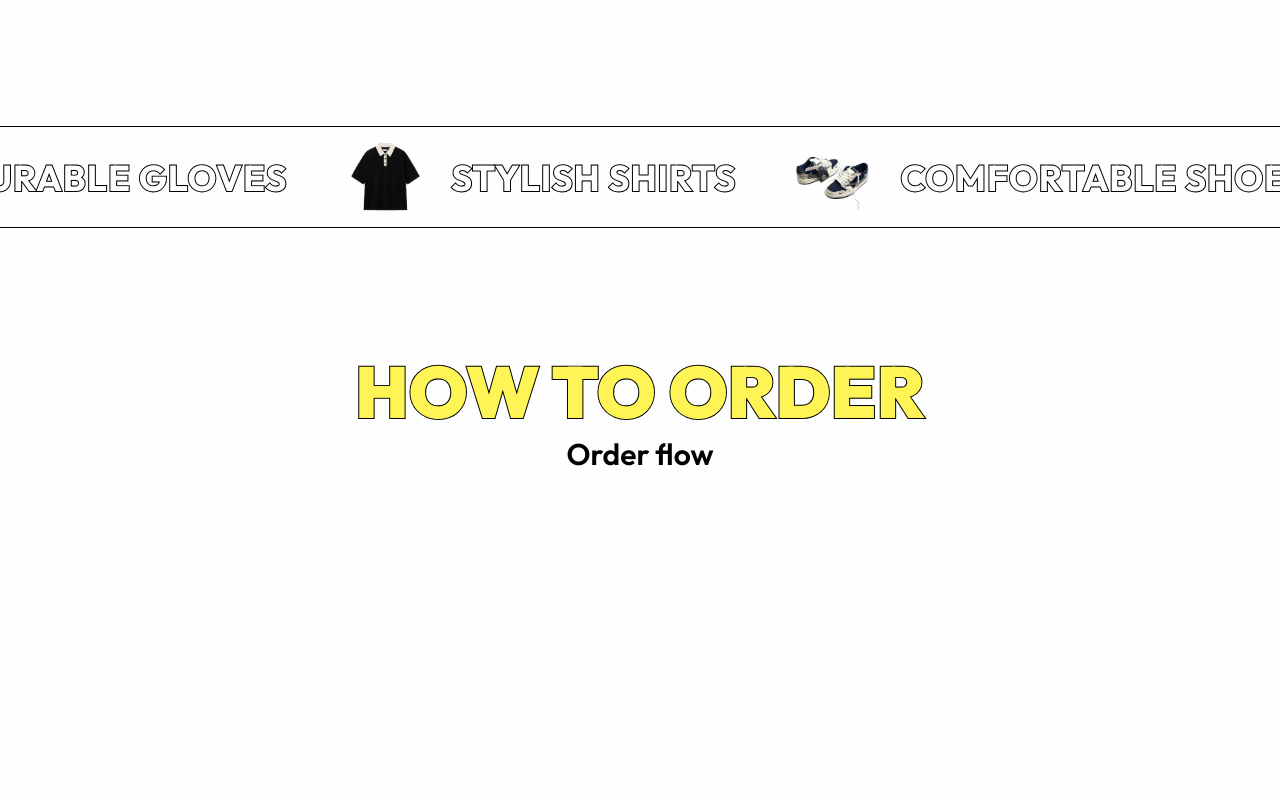
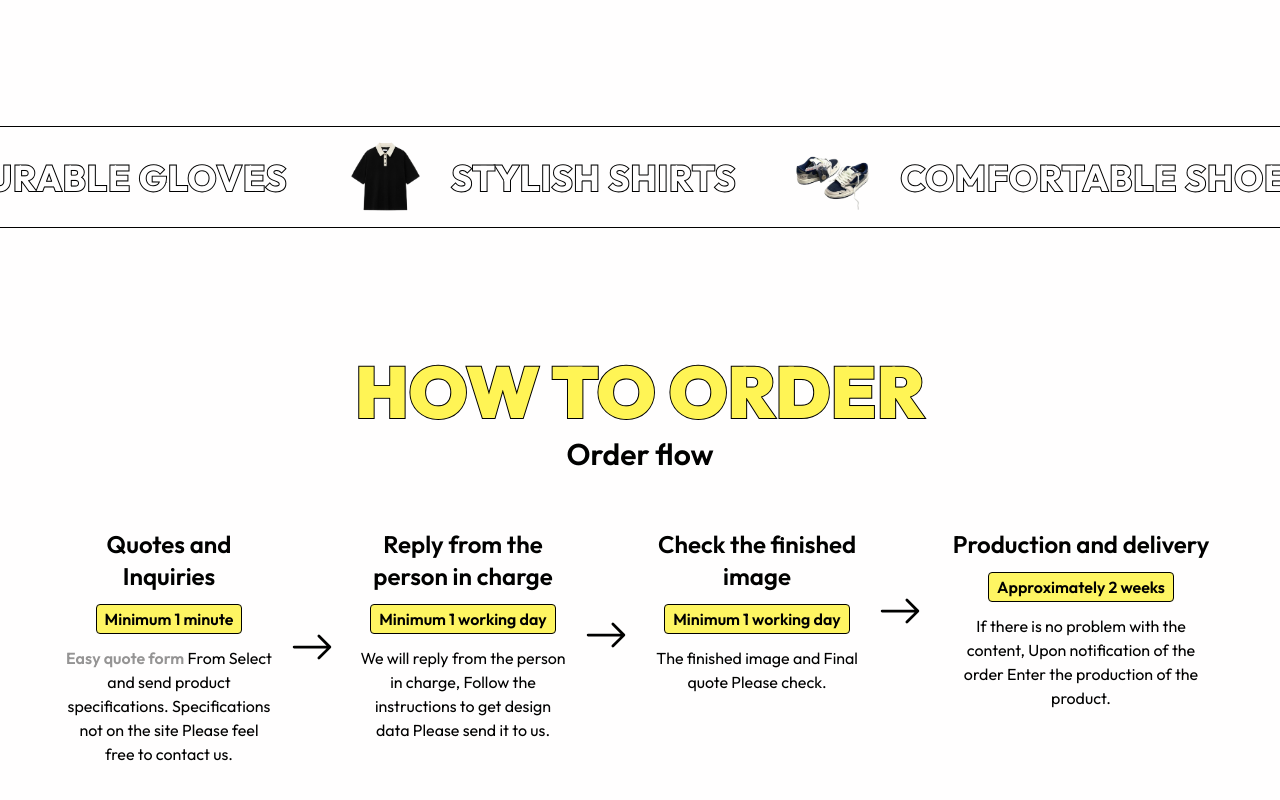
Before and after one commit to sayeed-dev-07/sellora, a Next.js app: page / in a window 1280 px wide. Shown: the part 4260-5060 px from the top of the page. Before the commit the page ends 4804 px from the top, so only its background shows below. Built offline with nearby package versions, Linux system fonts and the light colour scheme.

Commit message:
added orderflow fully

```diff
--- /dev/null
+++ b/app/order/page.tsx
@@ -0,0 +1,11 @@
+import React from 'react';
+
+const page = () => {
+    return (
+        <div>
+            order Page
+        </div>
+    );
+};
+
+export default page;
--- a/components/FeatureSection/FeatureCard.tsx
+++ b/components/FeatureSection/FeatureCard.tsx
@@ -17,7 +17,7 @@ const FeatureCard = ({ id }: { id: 1 | 2 | 3 | 4 }) => {
                     0{data.id}
                 </div>
             </div>
-            <div className='flex flex-col gap-y-3 text-center sm:w-[360px] w-full justify-center pb-[2%] sm:max-w-none'>
+            <div className='flex flex-col gap-y-3 text-center sm:w-90 w-full justify-center pb-[2%] sm:max-w-none'>
                 <h3 className='sm:text-2xl text-xl font-semibold'>{data.title}</h3>
                 <p className='text-start text-sm sm:text-lg'>{data.des}</p>
             </div>
--- a/components/OrderFlow/OrderFlow.tsx
+++ b/components/OrderFlow/OrderFlow.tsx
@@ -1,8 +1,10 @@
+import Link from 'next/link';
 import React from 'react';
+import { BsArrowDown, BsArrowRight } from 'react-icons/bs';
 
 const OrderFlow = () => {
     return (
-        <div className='py-[5%]'>
+        <div className='sm:py-[5%] py-3 flex flex-col gap-y-12'>
             {/* title section  */}
             <div className='text-center'>
                 <h1 className="font-outfit  text-[#FFF455] text-4xl sm:text-6xl md:text-7xl font-black  uppercase
@@ -11,6 +13,64 @@ const OrderFlow = () => {
                 </h1>
                 <p className='sm:text-3xl text-xl py-2 font-semibold'>Order flow</p>
             </div>
+
+            <div className='grid grid-cols-1 gap-y-6 xl:grid-cols-4  max-w-[1500px] w-full items-start justify-between gap-x-6 px-[5%] text-center mx-auto'>
+                <div className='flex mx-auto flex-col xl:flex-row gap-y-4 items-center gap-x-4 max-w-[450px] w-full xl:max-w-none'>
+                    <div className='flex flex-1 flex-col gap-y-3'>
+                    <h3 className='text-2xl font-semibold'>Quotes and Inquiries</h3>
+                    <div className='border bg-secondary rounded-sm px-2 font-semibold w-fit mx-auto py-0.5'>Minimum 1 minute</div>
+                    <div className=''>
+                        <Link className='font-semibold text-[#959494]' href={'/order'}>Easy quote form</Link> From
+                        Select and send product specifications.
+                        Specifications not on the site
+                        Please feel free to contact us.
+                    </div>
+
+                </div>
+                <BsArrowRight className='xl:block hidden' size={44}/>
+                <BsArrowDown className='xl:hidden block' size={34}/>
+                </div>
+
+                <div className='flex items-center flex-col xl:flex-row gap-y-4 gap-x-4 mx-auto max-w-[450px] w-full xl:max-w-none'>
+                    <div className='flex flex-1 flex-col  gap-y-3'>
+                    <h3 className='text-2xl font-semibold'>Reply from the person in charge</h3>
+                    <div className='border bg-secondary rounded-sm px-2 font-semibold w-fit mx-auto py-0.5'>Minimum 1 working day</div>
+                    <div className=''>
+                        We will reply from the person in charge,
+                        Follow the instructions to get design data
+                        Please send it to us.
+                    </div>
+
+                </div>
+                <BsArrowRight className='xl:block hidden' size={44}/>
+                <BsArrowDown className='xl:hidden block' size={34}/>
+                </div>
+
+                <div className='flex items-center flex-col xl:flex-row gap-y-4 gap-x-4 mx-auto max-w-[450px] w-full xl:max-w-none'>
+                    <div className='flex flex-1  flex-col gap-y-3'>
+                    <h3 className='text-2xl font-semibold'>Check the finished image</h3>
+                    <div className='border bg-secondary rounded-sm px-2 font-semibold w-fit mx-auto py-0.5'>Minimum 1 working day</div>
+                    <div className=''>
+                        The finished image and
+                        Final quote
+                        Please check.
+                    </div>
+
+                </div>
+                <BsArrowRight className='xl:block hidden' size={44}/>
+                <BsArrowDown className='xl:hidden block' size={34}/>
+                </div>
+
+                <div className='flex flex-1 flex-col gap-y-3 mx-auto max-w-[450px] w-full xl:max-w-none'>
+                    <h3 className='text-2xl font-semibold'>Production and delivery</h3>
+                    <div className='border bg-secondary rounded-sm px-2 font-semibold w-fit mx-auto py-0.5'>Approximately 2 weeks</div>
+                    <div className=''>
+                        If there is no problem with the content,
+                        Upon notification of the order
+                        Enter the production of the product.
+                    </div>
+                </div>
+            </div>
         </div>
     );
 };
```
